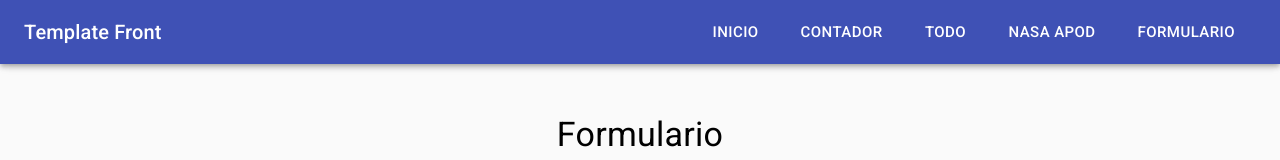
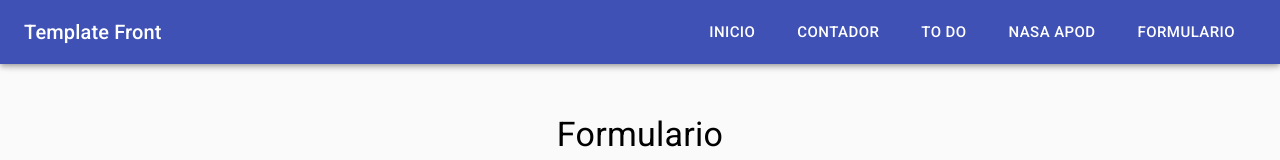
Before and after one commit to gersilva96/react-nextjs-boilerplate, a Next.js app: page /form in a window 1280 px wide. Shown: the top 160 px of the page. Built offline with nearby package versions, Linux system fonts and the light colour scheme.

Commit message:
Updated titles

```diff
--- a/src/internationalization/resources.ts
+++ b/src/internationalization/resources.ts
@@ -13,7 +13,7 @@ const resources = {
       // NAVIGATION TITLES
       NAVIGATION_HOME: 'Inicio',
       NAVIGATION_COUNTER: 'Contador',
-      NAVIGATION_TODO: 'Todo',
+      NAVIGATION_TODO: 'To Do',
       NAVIGATION_NASAAPOD: 'NASA APOD',
       NAVIGATION_FORM: 'Formulario',
 
@@ -37,7 +37,7 @@ const resources = {
       TODOS_TODO_LIST_EMPTY: 'Nada por hacer',
 
       // NASAAPOD SCREEN
-      NASAAPOD_TITLE: 'NASA APOD',
+      NASAAPOD_TITLE: 'NASA - Astronomy Picture of the Day',
       NASAAPOD_SELECT_DATE: 'Elegí una fecha',
       NASAAPOD_MEDIA_NOT_FOUND: 'Imagen o video no encontrados',
 
```
